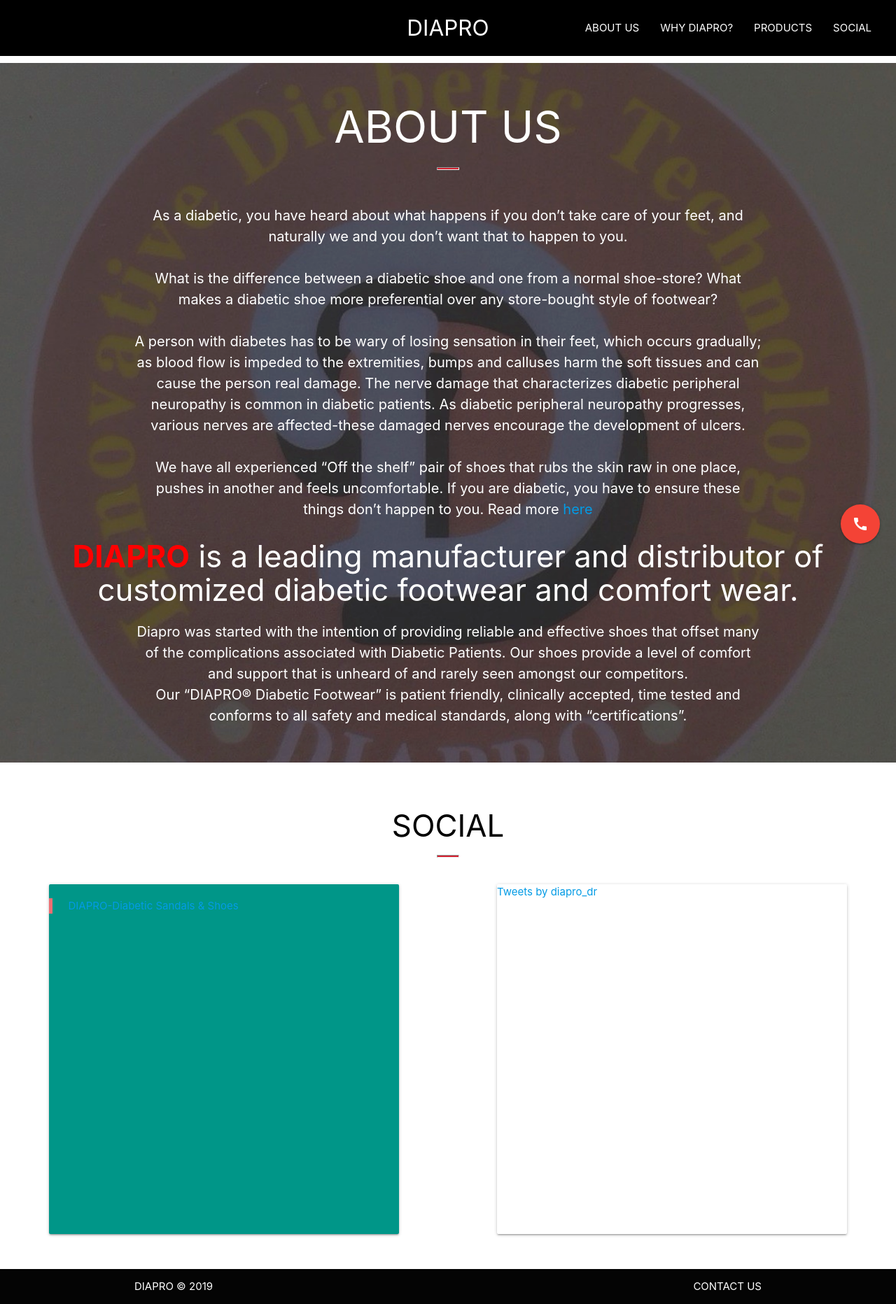
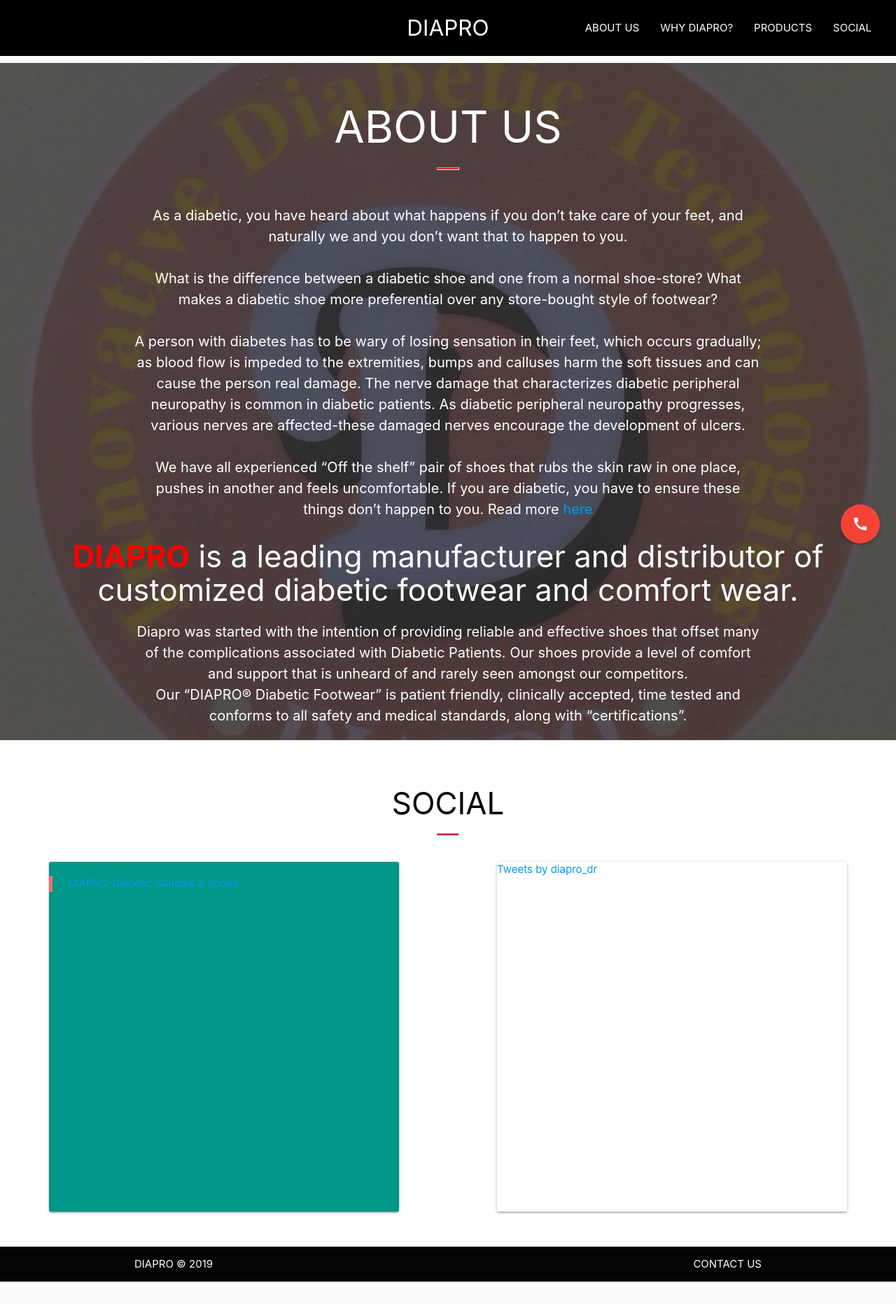
Before and after one commit to sammybarman/diapro, a Flask app: page / in a window 1280 px wide. Shown: the whole page at 70% size. After the commit the page ends 1832 px from the top, so only its background shows below. Run offline with Flask 2, Linux system fonts and the light colour scheme; some libraries are stand-ins or nearby versions.

Commit message:
Bug fixes

```diff
--- a/templates/index.html
+++ b/templates/index.html
@@ -81,8 +81,8 @@
     <li><div class="divider"></div></li>
   </ul>
 
-  <section style="min-height: 100vh; margin-top: 90px">
-    <div class="parallax-container" style="min-height: 1000px">
+  <section style="min-height: max-content !important; margin-top: 90px; overflow: scroll">
+    <div class="parallax-container" style="min-height: max-content !important">
       <div class="parallax"><img src="/static/img/logo.jpeg"></div>
 
       <div>
```
